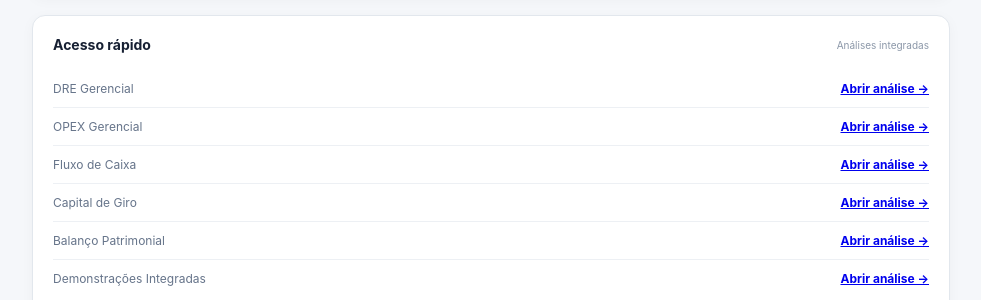
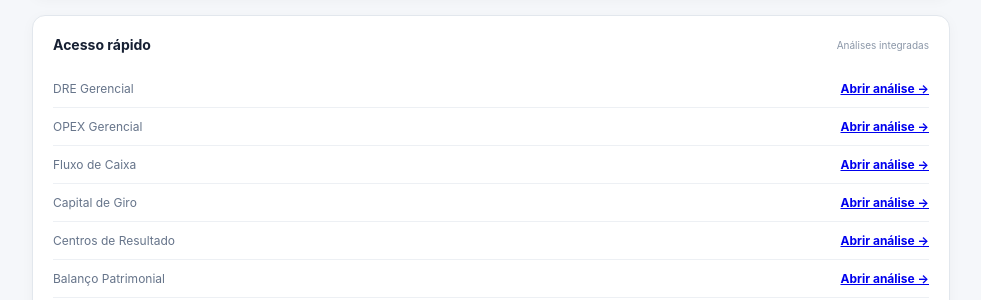
Before and after one commit to cardoso4009-byte/bp-financeiro-bi, a Next.js app: page / in a window 1280 px wide. Shown: the part 2500-2800 px from the top of the page, without its empty margins (292-1273 px from the left). Built offline with nearby package versions, Linux system fonts and the light colour scheme.

Commit message:
feat: adiciona centros de resultado à navegação

```diff
--- a/app/page.tsx
+++ b/app/page.tsx
@@ -19,7 +19,7 @@ type NavItem={label:string;url:string;icon:string}
 type NavSection={title:string;items:NavItem[];color:string;icon:string}
 const navSections:NavSection[]=[
  {title:'VISÃO EXECUTIVA',color:'#28a8ff',icon:'chart',items:[{label:'Visão Executiva',url:'/',icon:'chart'},{label:'DRE Gerencial',url:'/dre-gerencial',icon:'file'},{label:'Balanço Patrimonial',url:'/balanco-gerencial',icon:'balance'},{label:'DFC',url:'/dfc',icon:'layers'},{label:'DMPL',url:'/dmpl',icon:'people'},{label:'Indicadores',url:'/indicadores',icon:'trend'}]},
- {title:'GESTÃO FINANCEIRA',color:'#35e68b',icon:'money',items:[{label:'Gestão Financeira',url:'/gestao',icon:'money'},{label:'Fluxo de Caixa',url:'/fluxo-caixa',icon:'cash'},{label:'Contas a Receber & Pagar',url:'/contas-receber-pagar',icon:'swap'},{label:'Capital de Giro',url:'/capital-giro',icon:'cycle'},{label:'OPEX Gerencial',url:'/opex',icon:'pie'},{label:'Orçamento × Realizado',url:'/budget-realizado',icon:'target'}]},
+ {title:'GESTÃO FINANCEIRA',color:'#35e68b',icon:'money',items:[{label:'Gestão Financeira',url:'/gestao',icon:'money'},{label:'Fluxo de Caixa',url:'/fluxo-caixa',icon:'cash'},{label:'Contas a Receber & Pagar',url:'/contas-receber-pagar',icon:'swap'},{label:'Capital de Giro',url:'/capital-giro',icon:'cycle'},{label:'OPEX Gerencial',url:'/opex',icon:'pie'},{label:'Centros de Resultado',url:'/centros-resultado',icon:'pie'},{label:'Orçamento × Realizado',url:'/budget-realizado',icon:'target'}]},
  {title:'BASE FINANCEIRA',color:'#c06cff',icon:'database',items:[{label:'Lançamentos',url:'/lancamentos',icon:'list'},{label:'Integração Financeira',url:'/integracao',icon:'upload'}]},
  {title:'CONTABILIDADE',color:'#38bdf8',icon:'book',items:[{label:'Contabilidade',url:'/contabil',icon:'book'},{label:'Razão & Balancete',url:'/razao',icon:'ledger'},{label:'Mapeamento Contábil',url:'/mapeamento-contabil',icon:'link'},{label:'Demonstrações Integradas',url:'/demonstracoes-integradas',icon:'layers'},{label:'DFC Integrada',url:'/dfc-integrada',icon:'cycle'}]},
  {title:'FECHAMENTO & GOVERNANÇA',color:'#ffc83d',icon:'shield',items:[{label:'Fechamento Contábil',url:'/fechamento-contabil',icon:'calendar'},{label:'Auditoria Contábil',url:'/auditoria-contabil',icon:'search'}]}
@@ -68,7 +68,7 @@ export default function Home(){
      <section className="panel"><div className="panel-title"><h2>Integração financeira</h2><span>{periodLabel(period)}</span></div><div className="rows"><Row label="Lançamentos" value={currentSourceEntries.length} currency={false}/><Row label="Pagos" value={paid} currency={false}/><Row label="Em aberto" value={open} currency={false}/><Row label="Impacto em caixa" value={management.cash}/><Row label="Impacto patrimonial pendente" value={management.balance}/><Row label="Pressão de capital de giro" value={management.workingCapital}/></div></section></div>
     <section className="panel wide"><div className="panel-title"><h2>Visão de gestão</h2><span>{period.view==='comparativo'?'Comparação de resultado • posições no fechamento':'Tomada de decisão'}</span></div><div className="grid"><Insight title="Rentabilidade" text={`Margem líquida de ${pct(margemLiq)}. Acompanhe a conversão da receita em resultado.`}/><Insight title="Caixa" text={`Impacto líquido de ${brl(management.cash)} nos lançamentos do período. Caixa deve ser analisado separadamente da competência.`}/><Insight title="Capital de Giro" text={`Pressão identificada de ${brl(Math.abs(management.workingCapital))} em itens ainda não liquidados.`}/><Insight title="Governança" text={`${integration.errors.length} erro(s) de integração identificados na transformação financeira → contábil.`}/></div></section>
     <section className="panel wide"><div className="panel-title"><h2>Fluxo de integração</h2><span>Uma informação → múltiplas demonstrações</span></div><div className="grid"><Insight title="1. Lançamento" text="Competência, vencimento, pagamento, status, categoria e centro de custo."/><Insight title="2. Resultado" text="Receitas e despesas reconhecidas por competência alimentam a DRE."/><Insight title="3. Caixa" text="Recebimentos e pagamentos efetivos alimentam o fluxo de caixa."/><Insight title="4. Patrimônio" text="Contas a receber, obrigações, CAPEX e financiamentos geram efeitos patrimoniais."/></div></section>
-    <section className="panel wide"><div className="panel-title"><h2>Acesso rápido</h2><span>Análises integradas</span></div><div className="rows"><Quick label="DRE Gerencial" url="/dre-gerencial"/><Quick label="OPEX Gerencial" url="/opex"/><Quick label="Fluxo de Caixa" url="/fluxo-caixa"/><Quick label="Capital de Giro" url="/capital-giro"/><Quick label="Balanço Patrimonial" url="/balanco-gerencial"/><Quick label="Demonstrações Integradas" url="/demonstracoes-integradas"/></div></section>
+    <section className="panel wide"><div className="panel-title"><h2>Acesso rápido</h2><span>Análises integradas</span></div><div className="rows"><Quick label="DRE Gerencial" url="/dre-gerencial"/><Quick label="OPEX Gerencial" url="/opex"/><Quick label="Fluxo de Caixa" url="/fluxo-caixa"/><Quick label="Capital de Giro" url="/capital-giro"/><Quick label="Centros de Resultado" url="/centros-resultado"/><Quick label="Balanço Patrimonial" url="/balanco-gerencial"/><Quick label="Demonstrações Integradas" url="/demonstracoes-integradas"/></div></section>
    </section>
   </main>
  </>
```
